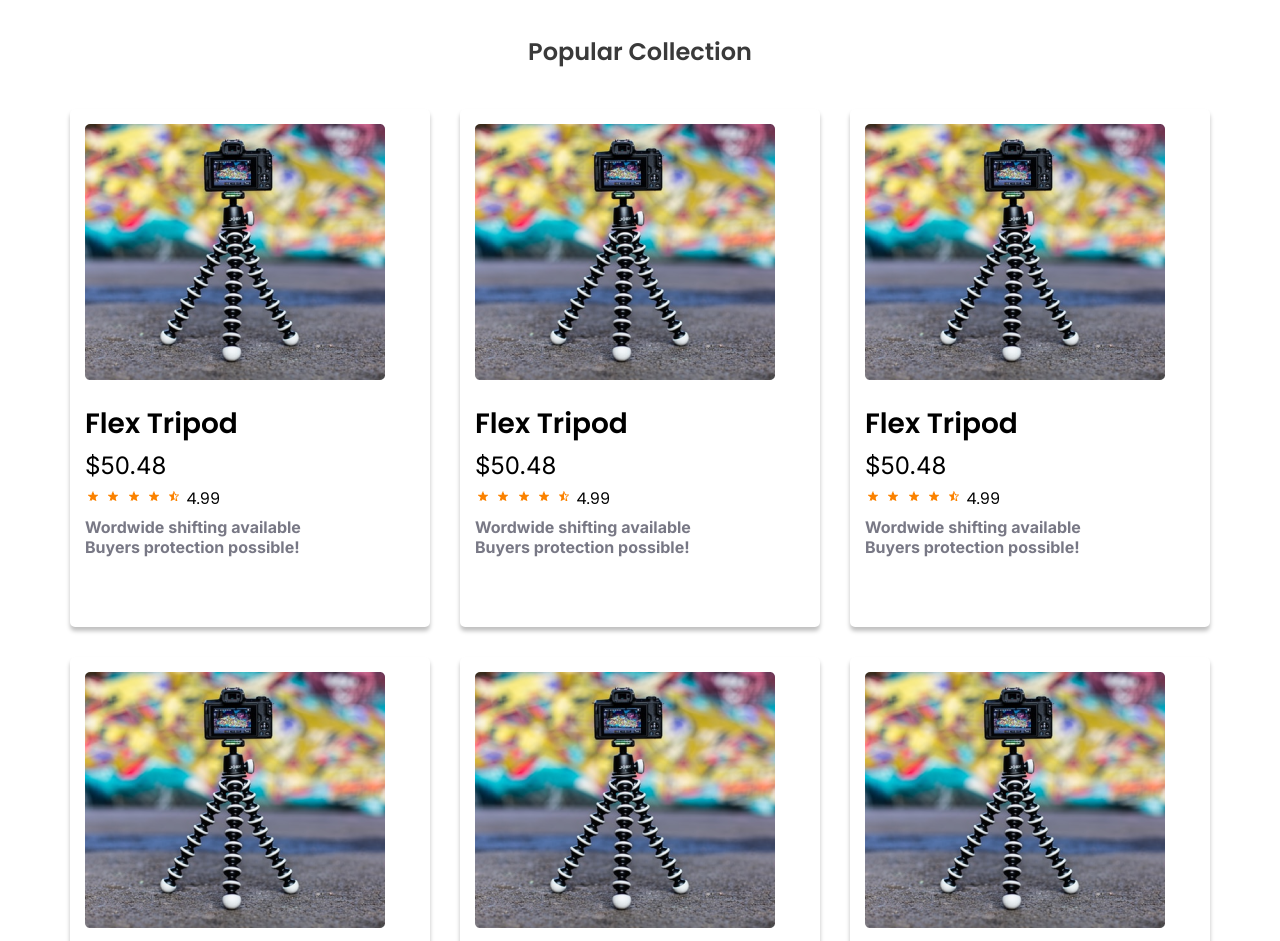
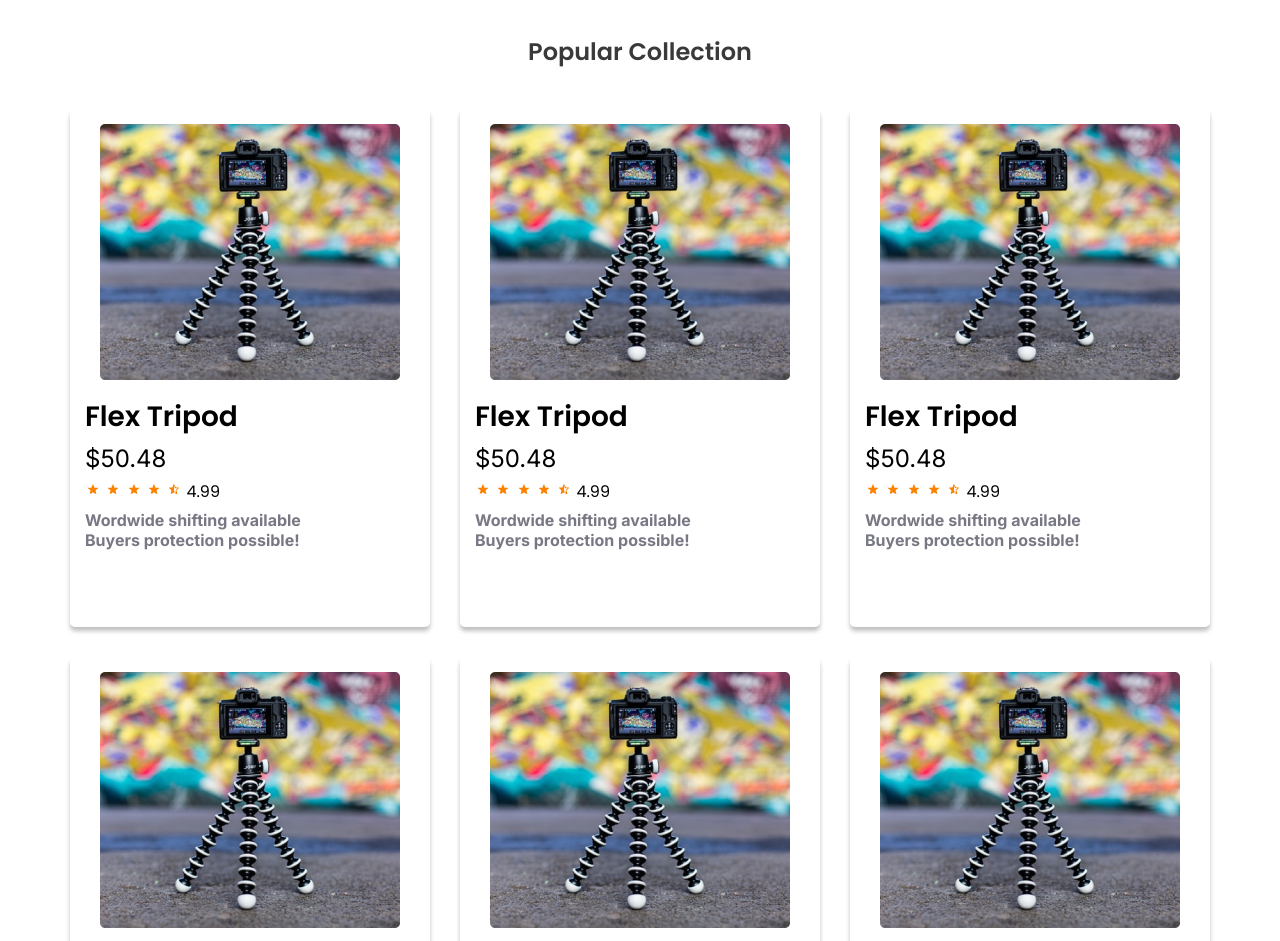
Before and after one commit to Sahidulislam05/Influencer_products, a plain HTML site: page index.html in a window 1280 px wide. Shown: the part 860-1801 px from the top of the page. Drawn offline with Linux system fonts and the light colour scheme.

Commit message:
added responsive

```diff
--- a/index.html
+++ b/index.html
@@ -71,7 +71,9 @@
         <h2 class="collection-tittle">Popular Collection</h2>
         <div class="collection-container">
           <div class="collection-item">
+            <div class="card-image">
               <img src="./images/tripod.png" alt="tripod" />
+            </div>
             <h2>Flex Tripod</h2>
             <h3>$50.48</h3>
             <div class="collection-review">
@@ -88,7 +90,9 @@
             </p>
           </div>
           <div class="collection-item">
+            <div class="card-image">
               <img src="./images/tripod.png" alt="tripod" />
+            </div>
             <h2>Flex Tripod</h2>
             <h3>$50.48</h3>
             <div class="collection-review">
@@ -105,7 +109,9 @@
             </p>
           </div>
           <div class="collection-item">
+            <div class="card-image">
               <img src="./images/tripod.png" alt="tripod" />
+            </div>
             <h2>Flex Tripod</h2>
             <h3>$50.48</h3>
             <div class="collection-review">
@@ -122,7 +128,9 @@
             </p>
           </div>
           <div class="collection-item">
+            <div class="card-image">
               <img src="./images/tripod.png" alt="tripod" />
+            </div>
             <h2>Flex Tripod</h2>
             <h3>$50.48</h3>
             <div class="collection-review">
@@ -139,7 +147,9 @@
             </p>
           </div>
           <div class="collection-item">
+            <div class="card-image">
               <img src="./images/tripod.png" alt="tripod" />
+            </div>
             <h2>Flex Tripod</h2>
             <h3>$50.48</h3>
             <div class="collection-review">
@@ -156,7 +166,9 @@
             </p>
           </div>
           <div class="collection-item">
+            <div class="card-image">
               <img src="./images/tripod.png" alt="tripod" />
+            </div>
             <h2>Flex Tripod</h2>
             <h3>$50.48</h3>
             <div class="collection-review">
@@ -173,7 +185,9 @@
             </p>
           </div>
           <div class="collection-item">
+            <div class="card-image">
               <img src="./images/tripod.png" alt="tripod" />
+            </div>
             <h2>Flex Tripod</h2>
             <h3>$50.48</h3>
             <div class="collection-review">
@@ -190,7 +204,9 @@
             </p>
           </div>
           <div class="collection-item">
+            <div class="card-image">
               <img src="./images/tripod.png" alt="tripod" />
+            </div>
             <h2>Flex Tripod</h2>
             <h3>$50.48</h3>
             <div class="collection-review">
@@ -207,7 +223,9 @@
             </p>
           </div>
           <div class="collection-item">
+            <div class="card-image">
               <img src="./images/tripod.png" alt="tripod" />
+            </div>
             <h2>Flex Tripod</h2>
             <h3>$50.48</h3>
             <div class="collection-review">
--- a/style.css
+++ b/style.css
@@ -117,7 +117,9 @@ nav ul a {
   align-items: center;
 }
 
-.collection-item img {
+.card-image {
+  display: flex;
+  justify-content: center;
 }
 
 .collection-item h2 {
```
Lines whose indentation alone changed are shown as unchanged.
